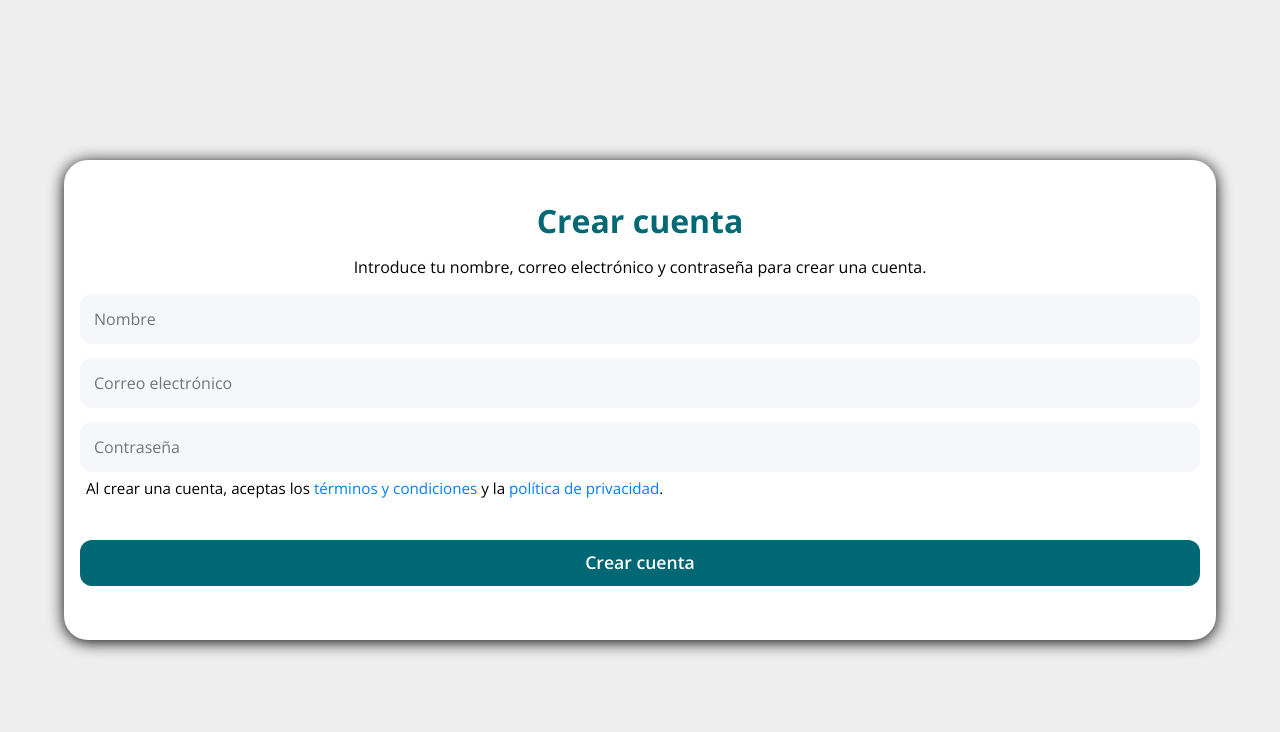
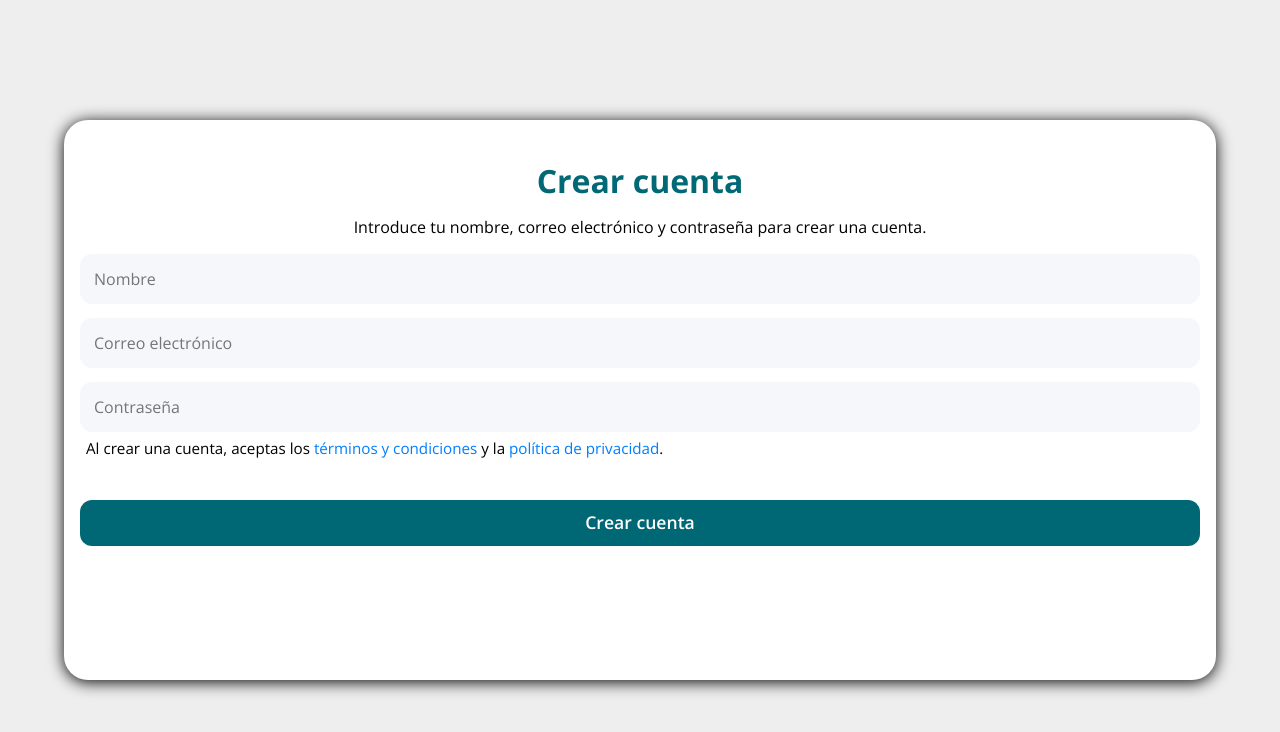
Before and after one commit to Teslol89/alesport, a React (Vite) app in the folder mobile/alesport-app/: page /register in a window 1280 px wide. Shown: the top 732 px of the page. Built offline with nearby package versions, Linux system fonts and the light colour scheme; no server answers.

Commit message:
chorus: Actualización UI Login

```diff
--- a/mobile/alesport-app/src/components/LoginForm.css
+++ b/mobile/alesport-app/src/components/LoginForm.css
@@ -37,8 +37,9 @@
 /* ------------------------------ */
 .login-container {
     width: 90%;
-    margin: 0 auto;
-    min-height: 60vh;
+    height: 75vh;
+    margin: auto;
+    overflow-y: auto;
     background: #fff;
     border-radius: 24px;
     box-shadow: 0 2px 16px rgba(0, 0, 0, 1.04);
--- a/mobile/alesport-app/src/components/RegisterForm.css
+++ b/mobile/alesport-app/src/components/RegisterForm.css
@@ -25,8 +25,9 @@
 /* --------------------------------- */
 .register-container {
     width: 90%;
-    margin: 0 auto;
-    min-height: 60vh;
+    height: 70vh;
+    margin: auto;
+    overflow-y: auto;
     background: #fff;
     border-radius: 24px;
     box-shadow: 0 2px 16px rgba(0, 0, 0, 1.04);
```
